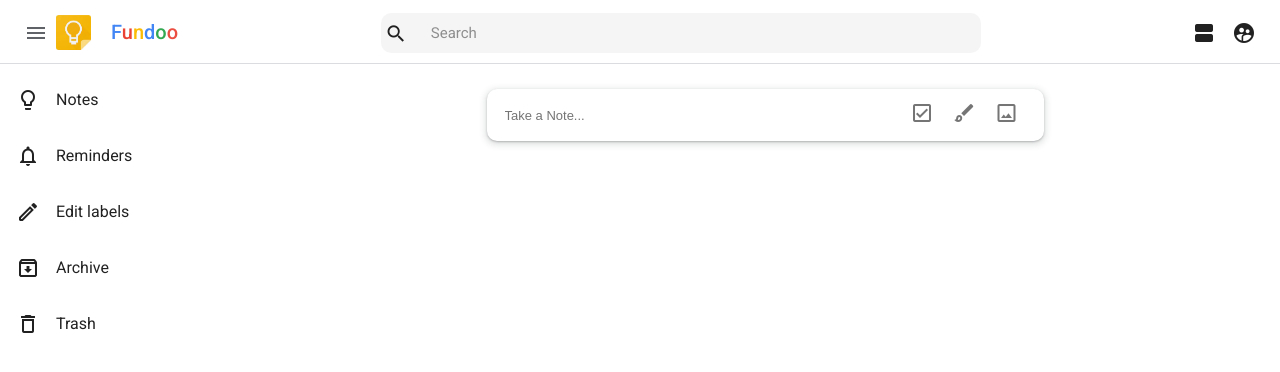
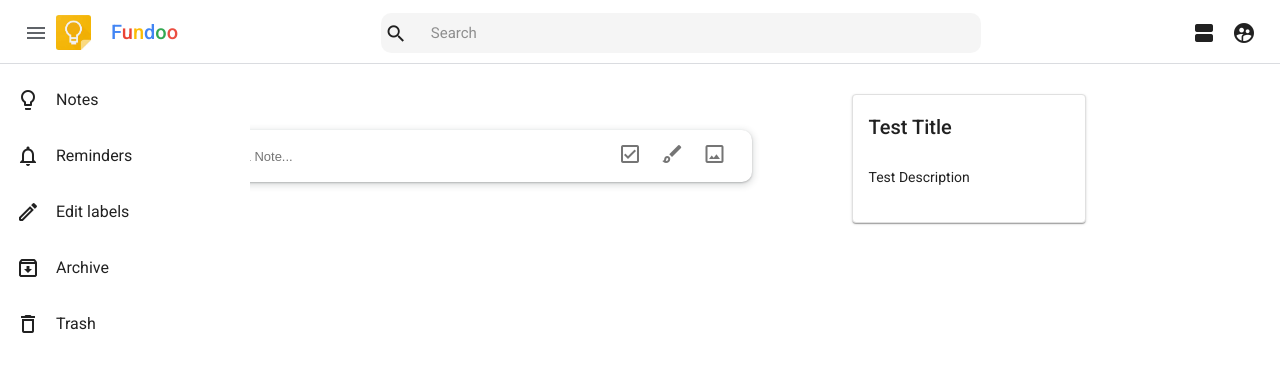
Before and after one commit to CharanKanduri/FundooNotes_Angular, an Angular app: page /dashboard in a window 1280 px wide. Shown: the top 372 px of the page. Built offline with nearby package versions, Linux system fonts and the light colour scheme.

Commit message:
[CHARAN]Add: Get Notes

```diff
--- a/src/app/Component/Dash-Board/dashboard/dashboard.component.html
+++ b/src/app/Component/Dash-Board/dashboard/dashboard.component.html
@@ -66,8 +66,13 @@
                 </mat-list-item>
             </mat-nav-list>
         </mat-sidenav>
-        <mat-sidenav-content class="mainContent">
+        <mat-sidenav-content>
+        <div class="mainContent">
             <app-add-note></app-add-note>
+        </div>
+        <div class="get_notes">
+            <app-getnote></app-getnote>
+        </div>
         </mat-sidenav-content>
     </mat-sidenav-container>
 </div>
--- /dev/null
+++ b/src/app/Component/get-note/getnote/getnote.component.html
@@ -0,0 +1,32 @@
+<div class="notes">
+    <mat-card (mouseenter)='hovered=true' (mouseleave)='hovered=false' class="getNoteCard" [style.background-color]="noteColor">
+        <div>
+            <mat-card-title>
+                <div class="card_title">
+                    <div id="noteTitle" class="noteTitle">
+                        <h2>Test Title</h2>
+                    </div>
+                    <button *ngIf="hovered" mat-icon-button class="example-icon favorite-icon" (click)="pinNote()">
+                        <mat-icon mat-list-icon class="material-icons-outlined" style="color:#212121 ;" *ngIf="!pinned">
+                            push_pin</mat-icon>
+                        <mat-icon mat-list-icon style="color:#212121;" *ngIf="pinned">push_pin</mat-icon>
+                    </button>
+                </div>
+            </mat-card-title>
+            <mat-card-content class="card_title">
+                <div id="noteDescription" class="noteDescription">
+                    <p>Test Description</p>
+                </div>
+            </mat-card-content>
+            <mat-card-footer>
+                <span *ngIf="isReminder" class="reminderLabel">
+                    <mat-icon mat-list-icon class="material-icons-outlined">watch_later</mat-icon>
+                    <p>{{Reminder}}</p>
+                    <mat-icon mat-list-icon class="material-icons-outlined cursor" (click)="RemoveReminder()">close
+                    </mat-icon>
+                </span>
+
+            </mat-card-footer>
+        </div>
+    </mat-card>
+</div>
--- /dev/null
+++ b/src/app/Component/get-note/getnote/getnote.component.scss
@@ -0,0 +1,51 @@
+.notes
+{
+    margin-left: 100px;
+    margin-top: 30px;
+ }
+::ng-deep .getNoteCard
+{
+    display: flex;
+    flex-direction: column;
+    width:200px;
+    max-height: 500px;
+    min-height: 95px;
+    align-items: center;
+    border-radius: 16px;
+    margin-top: 25px;
+    background-color: #F28B82;
+    border: 1px solid #E0E0E0 ;
+}
+
+::ng-deep .card_title
+{
+    display: flex;
+    flex-direction: row;
+    flex-wrap: wrap;
+    justify-content: space-between;
+    width: 100%;
+}
+.reminderLabel
+{
+    display: flex;
+    flex-direction: row;
+    align-items: center;
+    justify-content: flex-start;
+    background-color: #EBEBEB;
+    font-size: 10px;
+    width: fit-content;
+    max-height: 25px;
+    border-radius: 15px;
+    p{
+        margin-top: 10px;
+    }
+    mat-icon{
+        font-size: 17px;
+        margin-left: 3px;
+        margin-top: 5px;
+    }
+}
+.cursor:hover
+{
+    cursor: pointer;
+}
--- /dev/null
+++ b/src/app/Component/get-note/getnote/getnote.component.ts
@@ -0,0 +1,32 @@
+import { Component, OnInit } from '@angular/core';
+import { MatSnackBar } from '@angular/material/snack-bar';
+
+@Component({
+  selector: 'app-getnote',
+  templateUrl: './getnote.component.html',
+  styleUrls: ['./getnote.component.scss']
+})
+export class GetnoteComponent implements OnInit {
+
+  constructor(private snackBar:MatSnackBar) { }
+  noteColor= "#fff";
+  pinned = false;
+  isReminder=false;
+  Reminder="";
+  hovered = false;
+  ngOnInit(): void {
+  }
+  pinNote()
+  {
+    this.pinned=!this.pinned;
+  }
+  RemoveReminder()
+  {
+    this.isReminder = false;
+    this.snackBar.open('Reminder Deleted', '', {
+      duration: 2000,
+      verticalPosition: 'bottom',
+      horizontalPosition: 'left'
+    });
+  }
+}
--- a/src/app/app.module.ts
+++ b/src/app/app.module.ts
@@ -28,6 +28,7 @@ import { NoteIconsComponent } from './Component/note-icons/note-icons/note-icons
 import {MatDialogModule} from '@angular/material/dialog';
 import {MatTooltipModule} from '@angular/material/tooltip';
 import { CollaboratorComponent } from './Component/collaborator/collaborator/collaborator.component';
+import { GetnoteComponent } from './Component/get-note/getnote/getnote.component';
 
 
 
@@ -43,6 +44,7 @@ import { CollaboratorComponent } from './Component/collaborator/collaborator/col
     AddNoteComponent,
     NoteIconsComponent,
     CollaboratorComponent,
+    GetnoteComponent,
 
   ],
   imports: [
```
Also changed, not shown: 1 other file (tests, documents, lock files or other folders).
